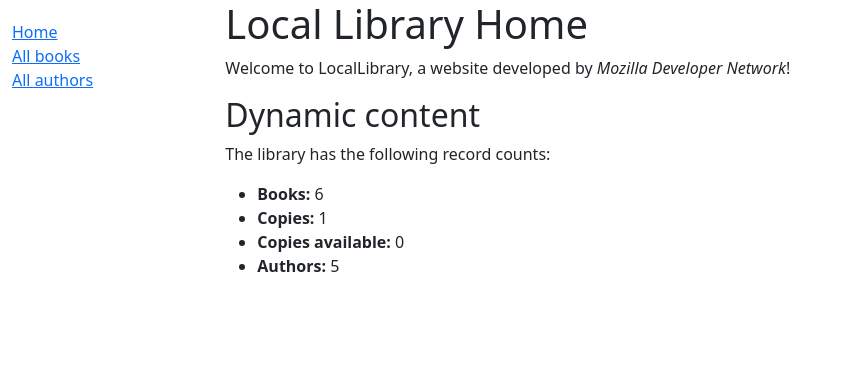
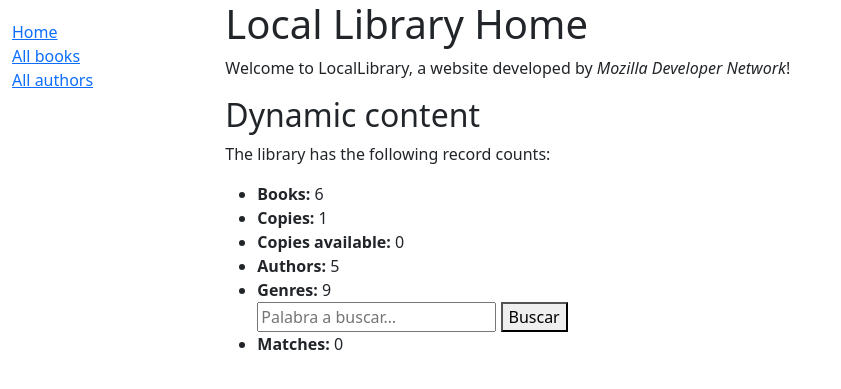
Before and after one commit to SecondArsva/MDN_LocalLibrary, a Django app: page /catalog/ in a window 1280 px wide. Shown: the top 389 px of the page, without its empty margins (0-841 px from the left). Run offline with Django 5.2, Linux system fonts and the light colour scheme; data comes from the database, SQL or seed files in the repository.

Commit message:
Chagenge Part 5

```diff
--- a/catalog/templates/base_generic.html
+++ b/catalog/templates/base_generic.html
@@ -2,7 +2,7 @@
 <html lang="en">
   <head>
     {% block title %}
-      <title>Local Library</title>
+      <title>{Local Library}</title>
     {% endblock %}
     <meta charset="utf-8" />
     <meta name="viewport" content="width=device-width, initial-scale=1" />
--- a/catalog/templates/index.html
+++ b/catalog/templates/index.html
@@ -13,5 +13,11 @@
     <li><strong>Copies:</strong> {{ num_instances }}</li>
     <li><strong>Copies available:</strong> {{ num_instances_available }}</li>
     <li><strong>Authors:</strong> {{ num_authors }}</li>
+    <li><strong>Genres:</strong> {{ num_genres }}</li>
+    <form method="get">
+        <input type="text" name="q" value="{{ q }}" placeholder="Palabra a buscar…">
+        <button type="submit">Buscar</button>
+    </form>
+    <li><strong>Matches:</strong> {{ num_book_match }}</li>
   </ul>
 {% endblock %}
--- a/catalog/views.py
+++ b/catalog/views.py
@@ -16,11 +16,20 @@ def index(request):
     # The 'all()' is implied by default.
     num_authors = Author.objects.count()
 
+    #Challenge
+    num_genres = Genre.objects.count()
+    q = request.GET.get("q", "").strip()
+    num_book_match = 0
+    num_book_match = Book.objects.all().filter(title__icontains=q).count() if q else 0
+
     context = {
         'num_books':num_books,
         'num_instances':num_instances,
         'num_instances_available':num_instances_available,
         'num_authors':num_authors,
+        'num_genres':num_genres,
+        'num_book_match':num_book_match,
+        'q':q,
     }
 
     # Render the HTML template index.html with the data in the context variable
--- a/locallibrary/settings.py
+++ b/locallibrary/settings.py
@@ -11,6 +11,7 @@ https://docs.djangoproject.com/en/5.2/ref/settings/
 """
 
 from pathlib import Path
+import os
 
 # Build paths inside the project like this: BASE_DIR / 'subdir'.
 BASE_DIR = Path(__file__).resolve().parent.parent
@@ -55,7 +56,7 @@ ROOT_URLCONF = 'locallibrary.urls'
 TEMPLATES = [
     {
         'BACKEND': 'django.template.backends.django.DjangoTemplates',
-        'DIRS': [],
+        'DIRS': [os.path.join(BASE_DIR, 'templates')],
         'APP_DIRS': True,
         'OPTIONS': {
             'context_processors': [
```
